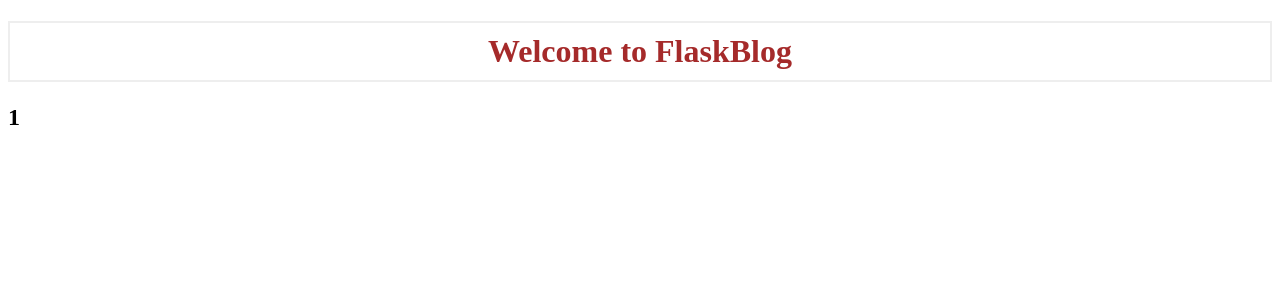
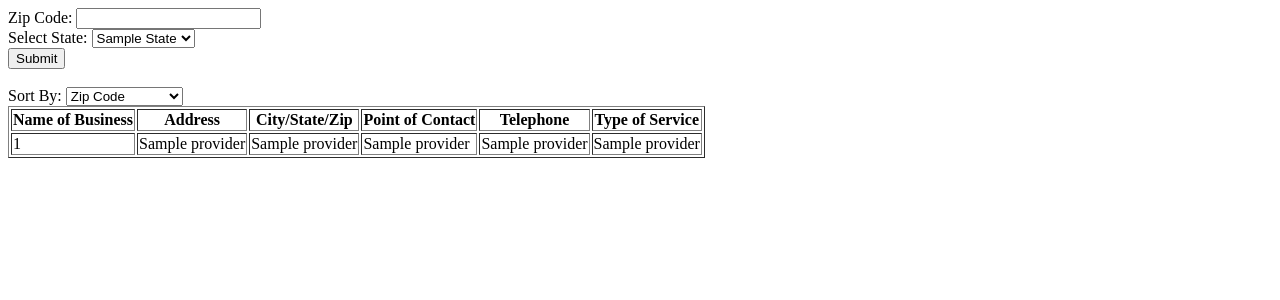
Before and after one commit to justinozzy/IRS-Scrape, a Flask app: template templates/index.html in a window 1280 px wide. Shown: the top 300 px of the page. Run offline with Flask 3, Linux system fonts and the light colour scheme; the template is opened without the code that fills it: most values are stand-ins (such as "Sample title", 1, 10 or a date in 2020).

Commit message:
Added basic frontend interface

```diff
--- a/templates/index.html
+++ b/templates/index.html
@@ -6,14 +6,76 @@
       rel="stylesheet"
       href="{{ url_for('static', filename= 'css/style.css') }}"
     />
-    <title>FlaskBlog</title>
+    <title>IRS E-File Providers</title>
+    <script src="https://code.jquery.com/jquery-3.6.0.min.js"></script>
   </head>
   <body>
-    <h1>Welcome to FlaskBlog</h1>
-    <div>
-      {% for provider in providers %}
-      <h2>{{ provider[0] }}</h2>
-      {% endfor %}
-    </div>
+    <form action="{{ url_for('get_providers') }}" method="GET">
+      <label for="zipCode">Zip Code:</label>
+      <input type="text" id="zipCode" name="zipCode" /><br />
+      <label for="state">Select State:</label>
+      <select id="state" name="state">
+        {% for state in states %}
+        <option value="{{ state.value }}">
+          {{ state.name.replace('_', ' ').title() }}
+        </option>
+        {% endfor %}</select
+      ><br />
+      <input type="submit" value="Submit" />
+    </form>
+    <br />
+    <label for="sort">Sort By:</label>
+    <select id="sort" name="sort">
+      <option value="zip">Zip Code</option>
+      <option value="name">Business Name</option>
+      <option value="contact">Point of Contact</option>
+    </select>
+    {% if providers %}
+    <table border="1">
+      <thead>
+        <tr>
+          <th>Name of Business</th>
+          <th>Address</th>
+          <th>City/State/Zip</th>
+          <th>Point of Contact</th>
+          <th>Telephone</th>
+          <th>Type of Service</th>
+        </tr>
+      </thead>
+      <tbody id="providers">
+        {% for provider in providers %}
+        <tr>
+          <td>{{ provider[0] }}</td>
+          <td>{{ provider[1] }}</td>
+          <td>{{ provider[2] }}</td>
+          <td>{{ provider[3] }}</td>
+          <td>{{ provider[4] }}</td>
+          <td>{{ provider[5] }}</td>
+        </tr>
+        {% endfor %}
+      </tbody>
+    </table>
+    {% endif %}
+
+    <!-- Script to update page when a new sorting option is selected without refresh -->
+    <script>
+      // Wait until document is fully loaded before we are allowed to sort
+      $(document).ready(function () {
+        // Listen to when the sort dropdown menu changes and get its value
+        $("#sort").change(function () {
+          let sortValue = $(this).val();
+
+          // Send AJAX request to backend (flask) and sort the data using sort_providers() function
+          $.ajax({
+            url: "{{ url_for('sort_providers') }}",
+            type: "GET",
+            data: { sort_by: sortValue },
+            success: function (response) {
+              $("#providers").html(response);
+            },
+          });
+        });
+      });
+    </script>
   </body>
 </html>
```
Also changed, not shown: templates/provider.html (added, +10 -0 lines).
